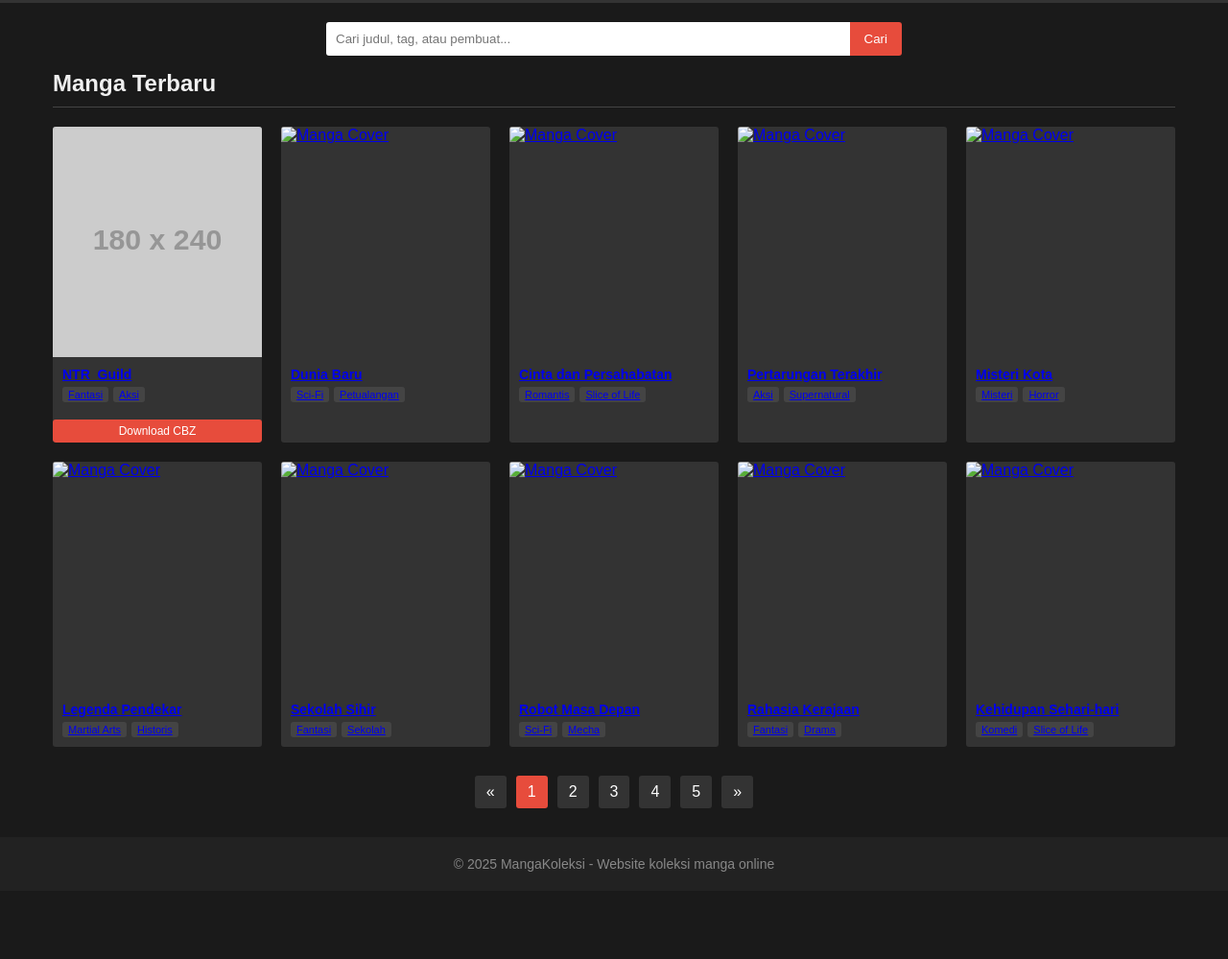
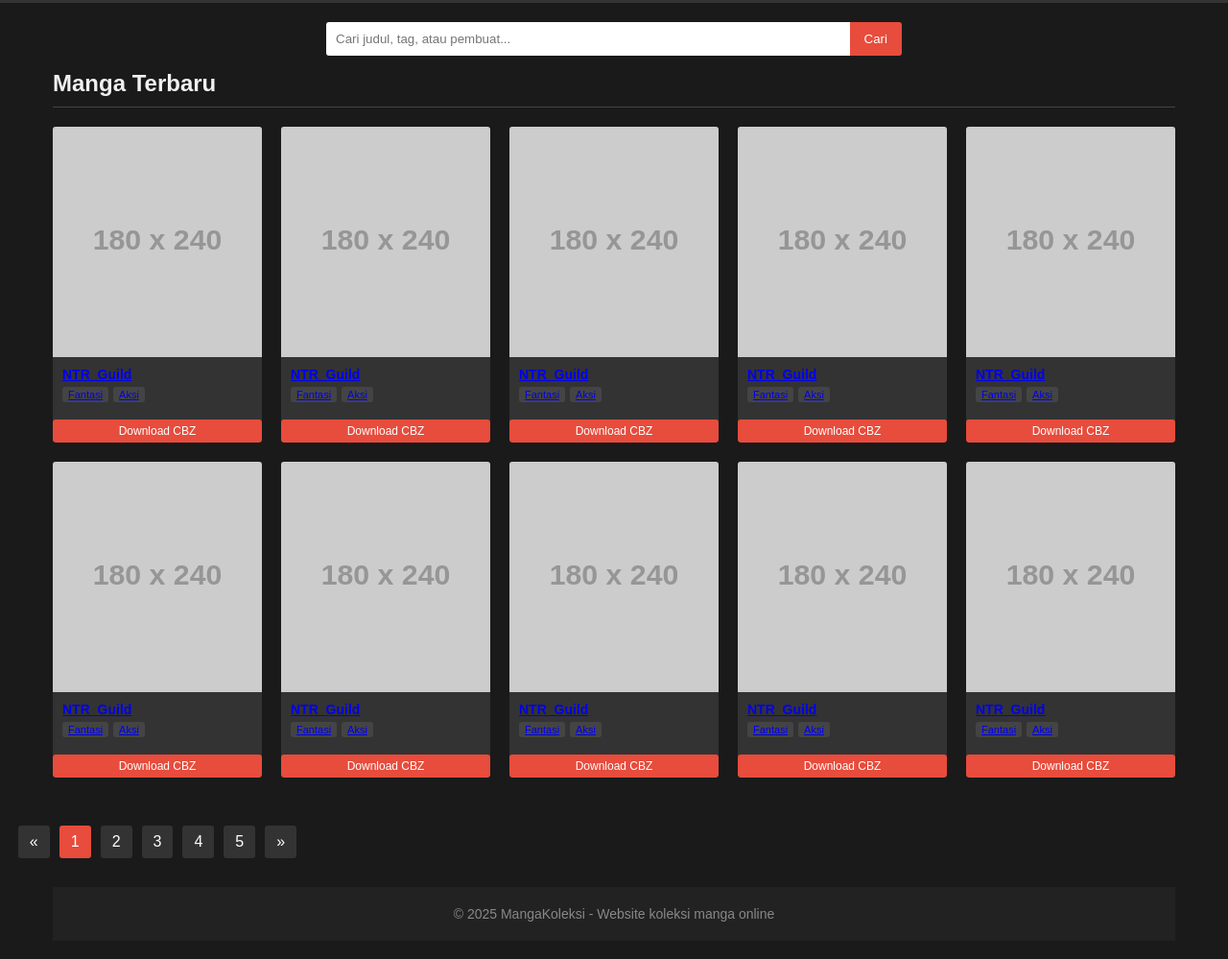
Before and after one commit to GedeBayu/GedeBayu.github.io, a plain HTML site: page index.html in a window 1280 px wide. Shown: the part 99-1098 px from the top of the page at 96% size. Before the commit the page ends 1027 px from the top, so only its background shows below. Drawn offline with Linux system fonts and the light colour scheme; placeholder pictures from the web are drawn by us.

Commit message:
Update index.html

```diff
--- a/index.html
+++ b/index.html
@@ -208,8 +208,8 @@
     <div class="manga-grid">
       <!-- Manga Card 1 -->
 <div class="manga-card">
-  <a href="manga-detail.html?id=petualangan-fantasi">
-    <img class="manga-cover" src="https://via.placeholder.com/180x240" alt="Petualangan Fantasi Cover">
+  <a href="manga-detail.html?id=NTR_Guild">
+    <img class="manga-cover" src="https://via.placeholder.com/180x240" alt="NTR_Guild cover">
     <div class="manga-info">
       <div class="manga-title">NTR_Guild</div>
       <div class="manga-tags">
@@ -223,129 +223,137 @@
 
       <!-- Manga Card 2 -->
       <div class="manga-card">
-        <a href="#">
-          <img class="manga-cover" src="/api/placeholder/180/240" alt="Manga Cover">
+  <a href="manga-detail.html?id=NTR_Guild">
+    <img class="manga-cover" src="https://via.placeholder.com/180x240" alt="NTR_Guild cover">
     <div class="manga-info">
-            <div class="manga-title">Dunia Baru</div>
+      <div class="manga-title">NTR_Guild</div>
       <div class="manga-tags">
-              <span class="tag">Sci-Fi</span>
-              <span class="tag">Petualangan</span>
+        <span class="tag">Fantasi</span>
+        <span class="tag">Aksi</span>
       </div>
     </div>
   </a>
+  <a href="manga/petualangan-fantasi.cbz" class="download-button">Download CBZ</a>
 </div>
 
       <!-- Manga Card 3 -->
       <div class="manga-card">
-        <a href="#">
-          <img class="manga-cover" src="/api/placeholder/180/240" alt="Manga Cover">
+  <a href="manga-detail.html?id=NTR_Guild">
+    <img class="manga-cover" src="https://via.placeholder.com/180x240" alt="NTR_Guild cover">
     <div class="manga-info">
-            <div class="manga-title">Cinta dan Persahabatan</div>
+      <div class="manga-title">NTR_Guild</div>
       <div class="manga-tags">
-              <span class="tag">Romantis</span>
-              <span class="tag">Slice of Life</span>
+        <span class="tag">Fantasi</span>
+        <span class="tag">Aksi</span>
       </div>
     </div>
   </a>
+  <a href="manga/petualangan-fantasi.cbz" class="download-button">Download CBZ</a>
 </div>
 
       <!-- Manga Card 4 -->
       <div class="manga-card">
-        <a href="#">
-          <img class="manga-cover" src="/api/placeholder/180/240" alt="Manga Cover">
+  <a href="manga-detail.html?id=NTR_Guild">
+    <img class="manga-cover" src="https://via.placeholder.com/180x240" alt="NTR_Guild cover">
     <div class="manga-info">
-            <div class="manga-title">Pertarungan Terakhir</div>
+      <div class="manga-title">NTR_Guild</div>
       <div class="manga-tags">
+        <span class="tag">Fantasi</span>
         <span class="tag">Aksi</span>
-              <span class="tag">Supernatural</span>
       </div>
     </div>
   </a>
+  <a href="manga/petualangan-fantasi.cbz" class="download-button">Download CBZ</a>
 </div>
 
       <!-- Manga Card 5 -->
       <div class="manga-card">
-        <a href="#">
-          <img class="manga-cover" src="/api/placeholder/180/240" alt="Manga Cover">
+  <a href="manga-detail.html?id=NTR_Guild">
+    <img class="manga-cover" src="https://via.placeholder.com/180x240" alt="NTR_Guild cover">
     <div class="manga-info">
-            <div class="manga-title">Misteri Kota</div>
+      <div class="manga-title">NTR_Guild</div>
       <div class="manga-tags">
-              <span class="tag">Misteri</span>
-              <span class="tag">Horror</span>
+        <span class="tag">Fantasi</span>
+        <span class="tag">Aksi</span>
       </div>
     </div>
   </a>
+  <a href="manga/petualangan-fantasi.cbz" class="download-button">Download CBZ</a>
 </div>
 
       <!-- Manga Card 6 -->
       <div class="manga-card">
-        <a href="#">
-          <img class="manga-cover" src="/api/placeholder/180/240" alt="Manga Cover">
+  <a href="manga-detail.html?id=NTR_Guild">
+    <img class="manga-cover" src="https://via.placeholder.com/180x240" alt="NTR_Guild cover">
     <div class="manga-info">
-            <div class="manga-title">Legenda Pendekar</div>
+      <div class="manga-title">NTR_Guild</div>
       <div class="manga-tags">
-              <span class="tag">Martial Arts</span>
-              <span class="tag">Historis</span>
+        <span class="tag">Fantasi</span>
+        <span class="tag">Aksi</span>
       </div>
     </div>
   </a>
+  <a href="manga/petualangan-fantasi.cbz" class="download-button">Download CBZ</a>
 </div>
 
       <!-- Manga Card 7 -->
       <div class="manga-card">
-        <a href="#">
-          <img class="manga-cover" src="/api/placeholder/180/240" alt="Manga Cover">
+  <a href="manga-detail.html?id=NTR_Guild">
+    <img class="manga-cover" src="https://via.placeholder.com/180x240" alt="NTR_Guild cover">
     <div class="manga-info">
-            <div class="manga-title">Sekolah Sihir</div>
+      <div class="manga-title">NTR_Guild</div>
       <div class="manga-tags">
         <span class="tag">Fantasi</span>
-              <span class="tag">Sekolah</span>
+        <span class="tag">Aksi</span>
       </div>
     </div>
   </a>
+  <a href="manga/petualangan-fantasi.cbz" class="download-button">Download CBZ</a>
 </div>
 
       <!-- Manga Card 8 -->
       <div class="manga-card">
-        <a href="#">
-          <img class="manga-cover" src="/api/placeholder/180/240" alt="Manga Cover">
+  <a href="manga-detail.html?id=NTR_Guild">
+    <img class="manga-cover" src="https://via.placeholder.com/180x240" alt="NTR_Guild cover">
     <div class="manga-info">
-            <div class="manga-title">Robot Masa Depan</div>
+      <div class="manga-title">NTR_Guild</div>
       <div class="manga-tags">
-              <span class="tag">Sci-Fi</span>
-              <span class="tag">Mecha</span>
+        <span class="tag">Fantasi</span>
+        <span class="tag">Aksi</span>
       </div>
     </div>
   </a>
+  <a href="manga/petualangan-fantasi.cbz" class="download-button">Download CBZ</a>
 </div>
 
       <!-- Manga Card 9 -->
       <div class="manga-card">
-        <a href="#">
-          <img class="manga-cover" src="/api/placeholder/180/240" alt="Manga Cover">
+  <a href="manga-detail.html?id=NTR_Guild">
+    <img class="manga-cover" src="https://via.placeholder.com/180x240" alt="NTR_Guild cover">
     <div class="manga-info">
-            <div class="manga-title">Rahasia Kerajaan</div>
+      <div class="manga-title">NTR_Guild</div>
       <div class="manga-tags">
         <span class="tag">Fantasi</span>
-              <span class="tag">Drama</span>
+        <span class="tag">Aksi</span>
       </div>
     </div>
   </a>
+  <a href="manga/petualangan-fantasi.cbz" class="download-button">Download CBZ</a>
 </div>
 
       <!-- Manga Card 10 -->
       <div class="manga-card">
-        <a href="#">
-          <img class="manga-cover" src="/api/placeholder/180/240" alt="Manga Cover">
+  <a href="manga-detail.html?id=NTR_Guild">
+    <img class="manga-cover" src="https://via.placeholder.com/180x240" alt="NTR_Guild cover">
     <div class="manga-info">
-            <div class="manga-title">Kehidupan Sehari-hari</div>
+      <div class="manga-title">NTR_Guild</div>
       <div class="manga-tags">
-              <span class="tag">Komedi</span>
-              <span class="tag">Slice of Life</span>
+        <span class="tag">Fantasi</span>
+        <span class="tag">Aksi</span>
       </div>
     </div>
   </a>
-      </div>
+  <a href="manga/petualangan-fantasi.cbz" class="download-button">Download CBZ</a>
 </div>
 
     <div class="pagination">
```
Lines whose indentation alone changed are shown as unchanged.
